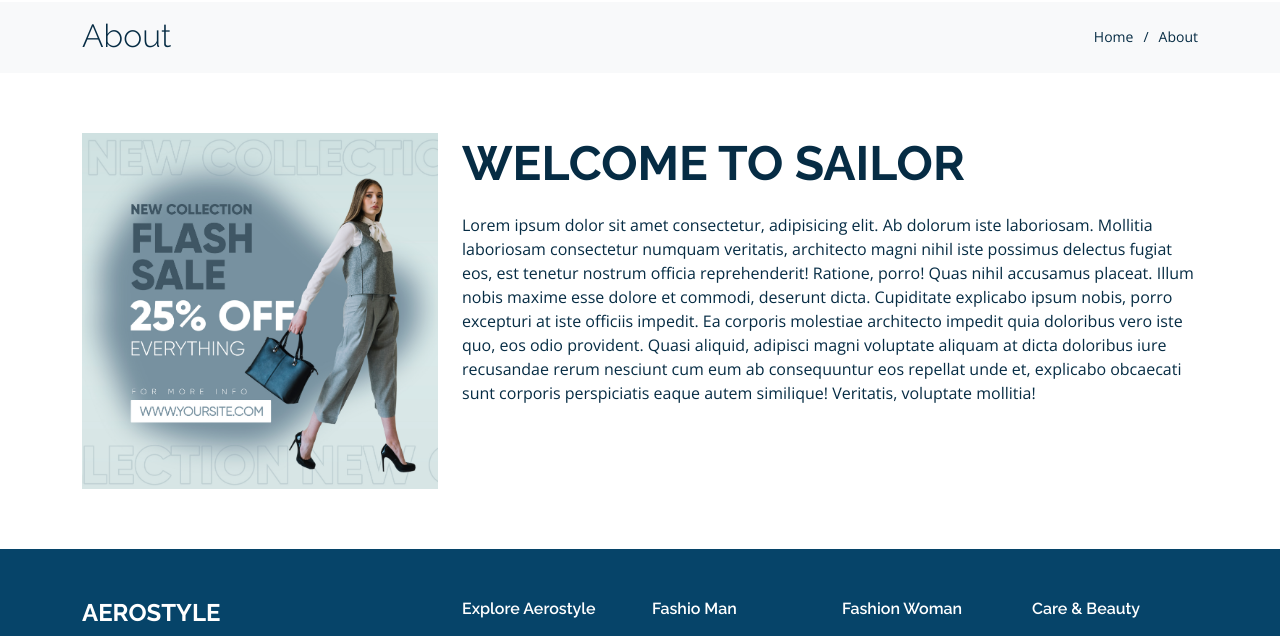
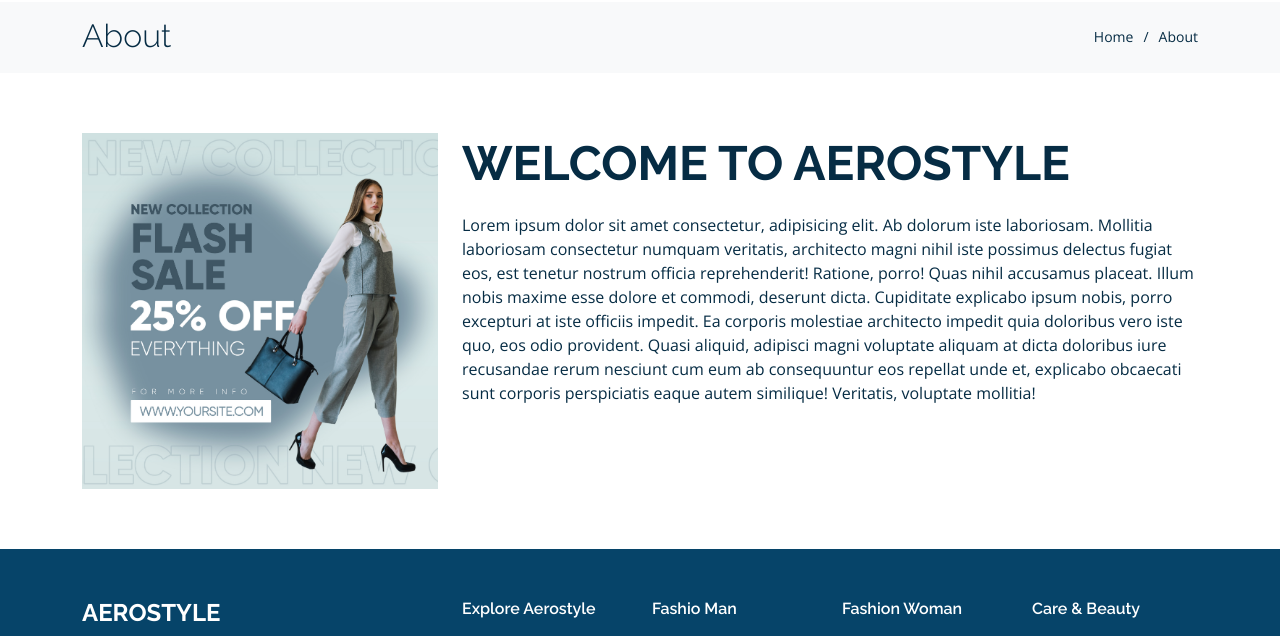
Before and after one commit to arahmansdev/AEROSTYLE, a plain HTML site: page about.html in a window 1280 px wide. Shown: the part 81-717 px from the top of the page. Drawn offline with nearby package versions, Linux system fonts and the light colour scheme.

Commit message:
first commit

```diff
--- a/about.html
+++ b/about.html
@@ -108,7 +108,7 @@
 
           <div class="col-lg-8 pt-4 pt-lg-0">
 
-            <h2 class="animate__animated animate__fadeInDown">Welcome to <span>Sailor</span></h2>
+            <h2 class="animate__animated animate__fadeInDown">Welcome to AEROSTYLE</h2>
             <p class="animate__animated animate__fadeInUp">
               Lorem ipsum dolor sit amet consectetur, adipisicing elit. Ab dolorum iste laboriosam. Mollitia laboriosam consectetur numquam veritatis, architecto magni nihil iste possimus delectus fugiat eos, est tenetur nostrum officia reprehenderit! Ratione, porro! Quas nihil accusamus placeat. Illum nobis maxime esse dolore et commodi, deserunt dicta. Cupiditate explicabo ipsum nobis, porro excepturi at iste officiis impedit. Ea corporis molestiae architecto impedit quia doloribus vero iste quo, eos odio provident. Quasi aliquid, adipisci magni voluptate aliquam at dicta doloribus iure recusandae rerum nesciunt cum eum ab consequuntur eos repellat unde et, explicabo obcaecati sunt corporis perspiciatis eaque autem similique! Veritatis, voluptate mollitia!
             </p>
```
